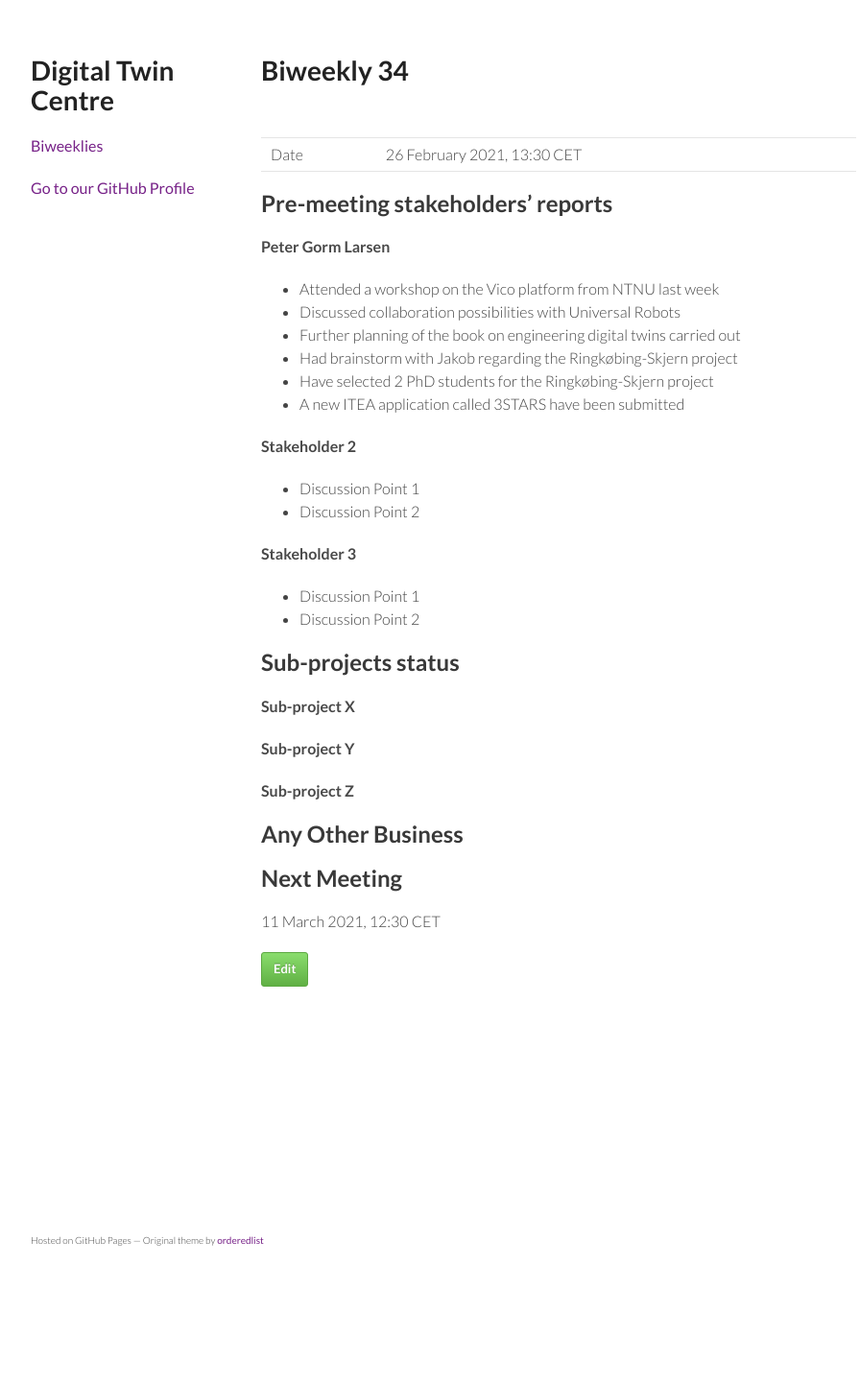
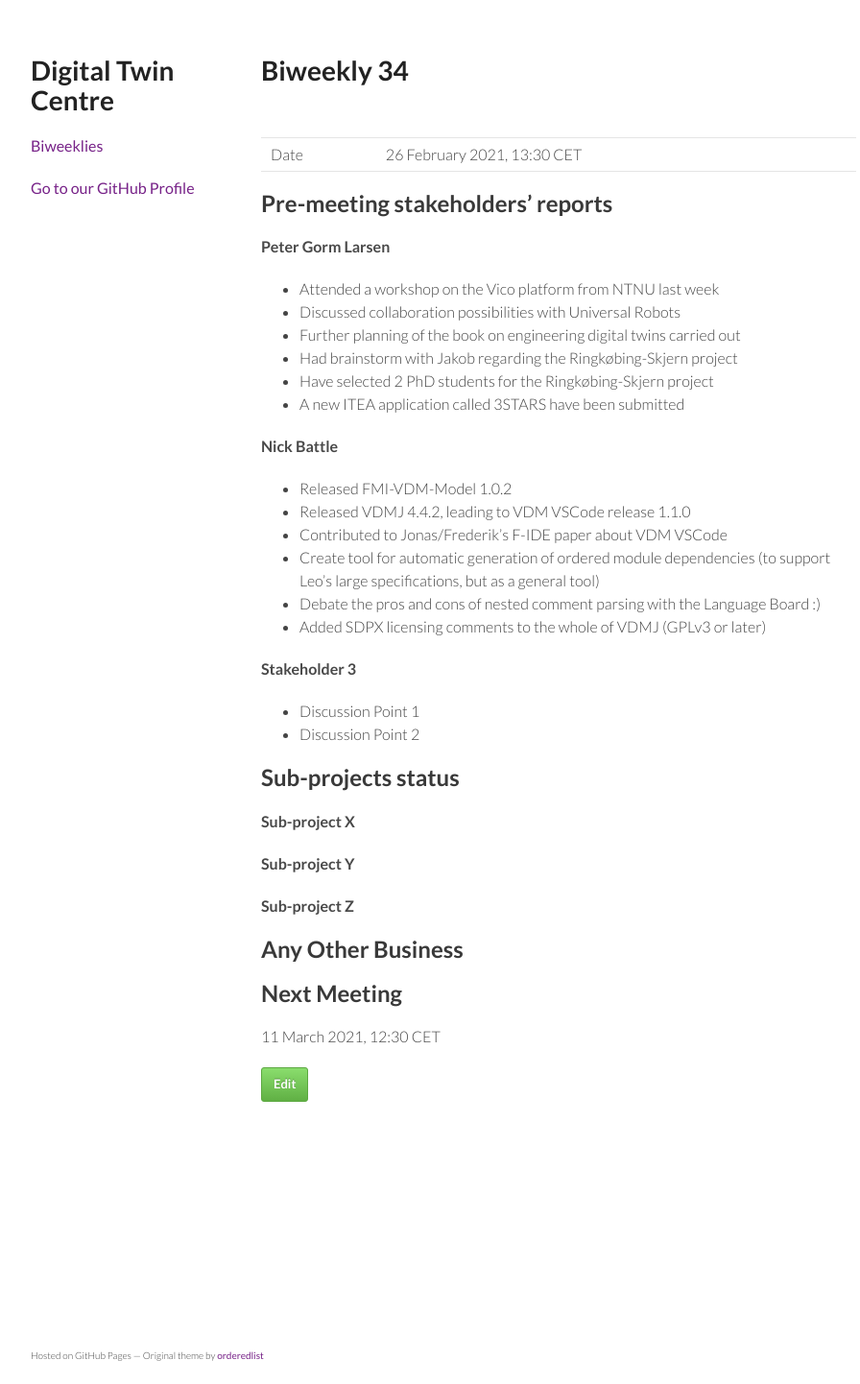
Before and after one commit to digitaltwincentre/digitaltwincentre.github.io, a Jekyll site: the page built from _biweeklies/Biweekly-34.md, in a window 1280 px wide. Shown: the whole page at 96% size, without its empty margins (178-1074 px from the left). Built offline with Jekyll 4.4.1, drawn with Linux system fonts in a browser that asks for light colours; nearby versions of some CDN libraries; before the commit the page ends 1322 px from its top, so only the background shows below that.

Commit message:
Update Biweekly-34.md

```diff
--- a/_biweeklies/Biweekly-34.md
+++ b/_biweeklies/Biweekly-34.md
@@ -28,9 +28,13 @@ date: 26 February 2021, 1330 CET
 * Have selected 2 PhD students for the Ringkøbing-Skjern project
 * A new ITEA application called 3STARS have been submitted
 
-#### Stakeholder 2
-* Discussion Point 1
-* Discussion Point 2
+#### Nick Battle
+* Released FMI-VDM-Model 1.0.2
+* Released VDMJ 4.4.2, leading to VDM VSCode release 1.1.0
+* Contributed to Jonas/Frederik's F-IDE paper about VDM VSCode
+* Create tool for automatic generation of ordered module dependencies (to support Leo's large specifications, but as a general tool)
+* Debate the pros and cons of nested comment parsing with the Language Board :)
+* Added SDPX licensing comments to the whole of VDMJ (GPLv3 or later)
 
 #### Stakeholder 3
 * Discussion Point 1
```
